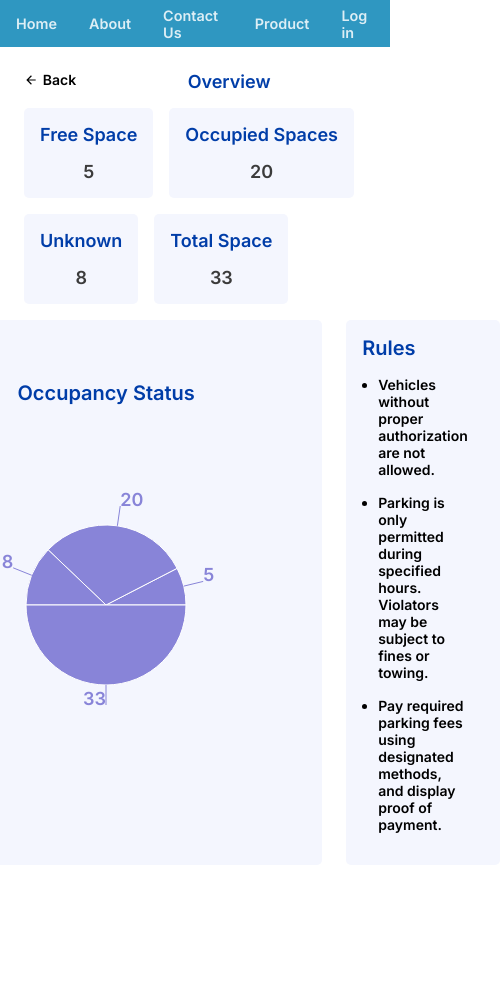
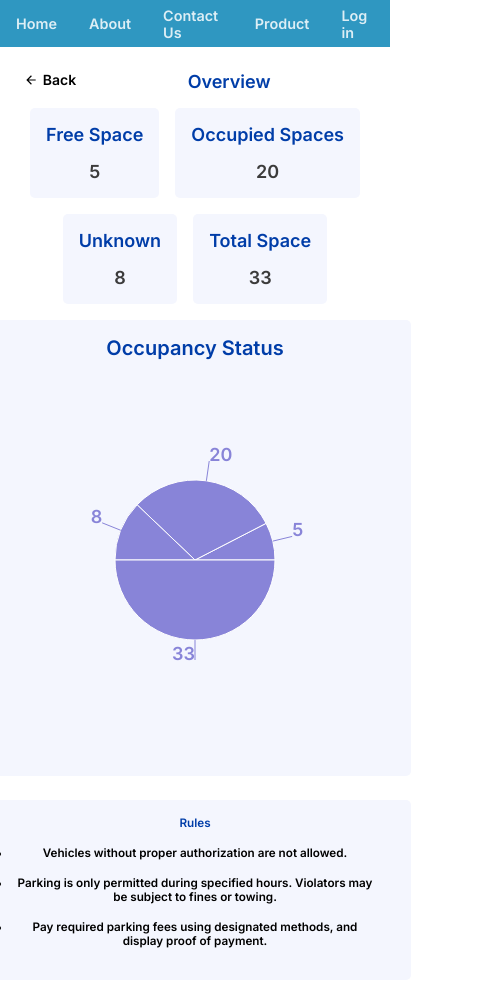
Before and after one commit to Dipesh-Gyawali/Parking-with-Perks-UI, a React (Vite) app: page /#/product/1 in a window 390 px wide. Shown: the top 986 px of the page, 500 px wide, since content can reach past the window. Before the commit the page ends 889 px from the top, so only its background shows below. Built offline with nearby package versions, Linux system fonts and the light colour scheme.

Commit message:
feat: responsiveness  added

```diff
--- a/src/components/_productDetail.scss
+++ b/src/components/_productDetail.scss
@@ -8,6 +8,8 @@
   font-size: 18px;
   font-family: "Inter", sans-serif;
   padding: 1.5rem;
+  @media (max-width: 768px) {
+  }
 
   .title {
     display: flex;
@@ -41,6 +43,9 @@
     flex-direction: row;
     gap: 1rem;
     flex-wrap: wrap;
+    @media (max-width: 768px) {
+      justify-content: center;
+    }
 
     .card-container {
       display: flex;
@@ -65,6 +70,11 @@
     display: flex;
     flex-direction: row;
     gap: 1.5rem;
+    @media (max-width: 768px) {
+      display: flex;
+      flex-direction: column;
+    }
+
     .chart-container {
       display: flex;
       flex-direction: column;
@@ -82,10 +92,16 @@
       padding: 1rem;
       background-color: #f4f6fe;
       border-radius: 5px;
+      @media (max-width: 576px) {
+        text-align: -webkit-center;
+      }
 
       p {
         font-size: 20px;
         color: #003da8;
+        @media (max-width: 768px) {
+          font-size: 3vw;
+        }
       }
       ul {
         padding: 1rem;
@@ -93,6 +109,9 @@
         flex-direction: column;
         gap: 1rem;
         font-size: 14px;
+        @media (max-width: 768px) {
+          font-size: 3vw;
+        }
       }
     }
   }
```
